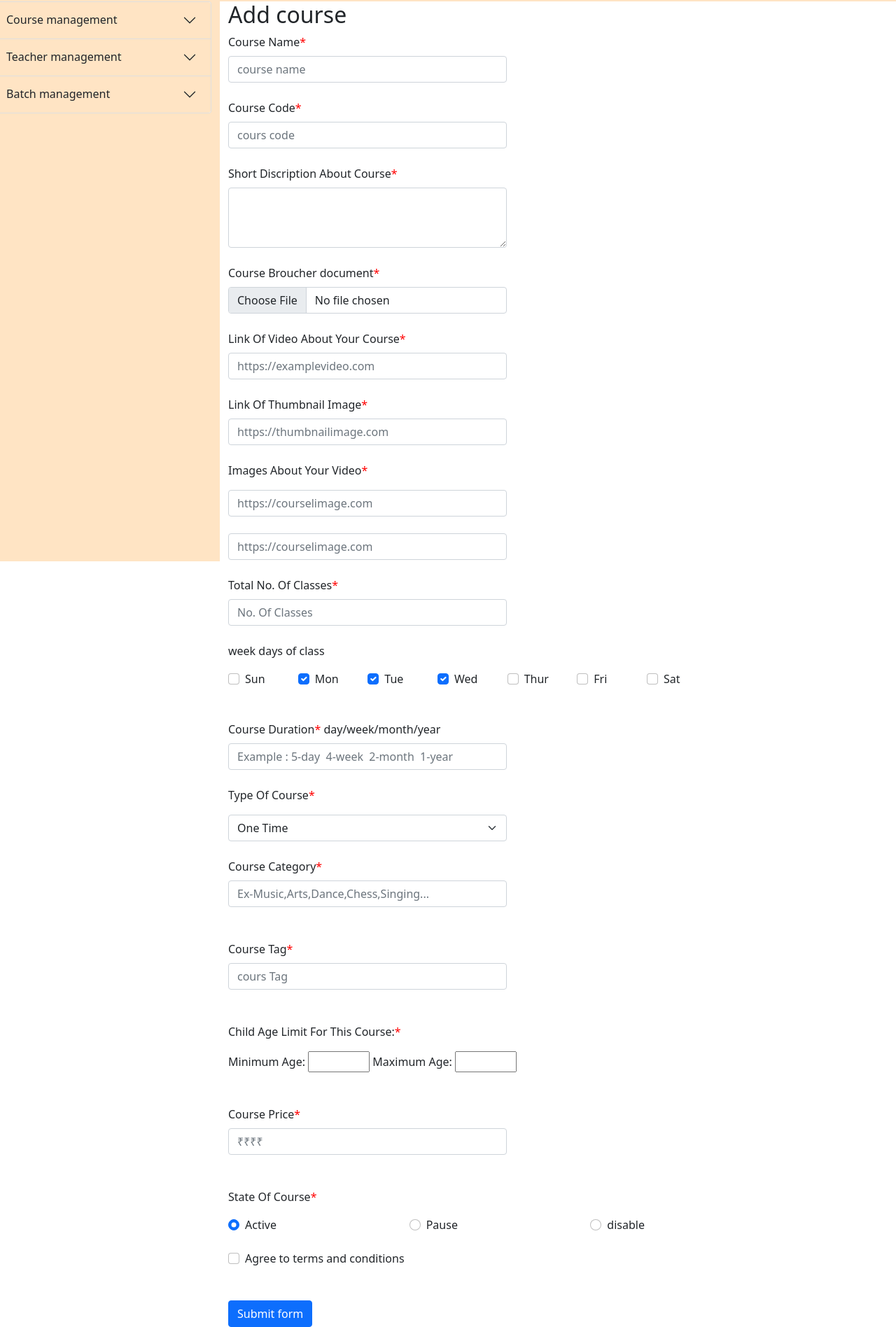
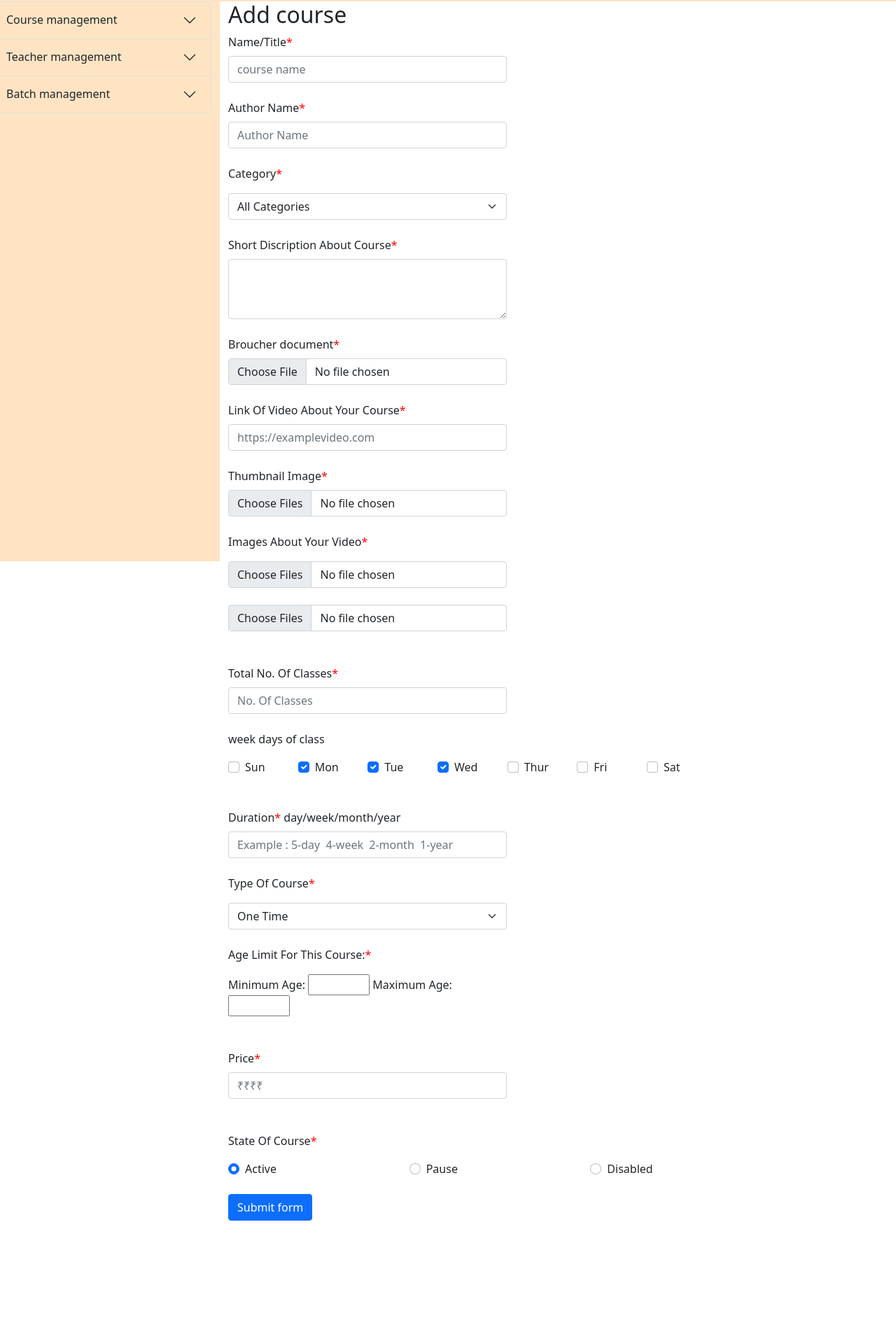
Before and after one commit to ravindrajangid00007/kido_hobby_admin, a Flask app: page /addCourse in a window 1280 px wide. Shown: the part 68-1964 px from the top of the page at 70% size. After the commit the page ends 1812 px from the top, so only its background shows below. Run offline with Flask 2, Linux system fonts and the light colour scheme; the visitor is signed in with stand-in values (Sample User, id 1); some libraries are stand-ins or nearby versions.

Commit message:
db for course

```diff
--- a/admin_panal/__init__.py
+++ b/admin_panal/__init__.py
@@ -9,7 +9,7 @@ from .controllers.admin import admin_route
 
 def create_app():
     app = Flask(__name__)
-
+    app.config['SQLALCHEMY_DATABASE_URI'] = 'mysql://admin:ravindra@database-1.cnnmnb9m4bjr.ap-south-1.rds.amazonaws.com/KIDO_ADMIN_DATABASE'
     with app.app_context():
         db.init_app(app)
         db.create_all()
--- a/admin_panal/controllers/admin.py
+++ b/admin_panal/controllers/admin.py
@@ -1,9 +1,13 @@
+from datetime import datetime
 import functools
 from flask import Flask , request ,Blueprint ,render_template, flash, session, url_for, g
 from werkzeug.utils import redirect
 from werkzeug.security import check_password_hash, generate_password_hash
+from ..models import db
+from ..models.course import Course
+admin_route = Blueprint('admin' , __name__)
 
-admin_route = Blueprint('admin' , __name__)
+
 
 # Login feature
 
@@ -25,6 +29,7 @@ def adminLogin():
 
         session.clear()
         session['user_id'] = 'ADMIN'
+        print(url_for('admin.adminDashboard'))
         return redirect(url_for('admin.adminDashboard'))
 
 #Logout feature
@@ -75,9 +80,41 @@ def addTeacher():
         return render_template('addTeacher.html')
 
 @admin_route.route('/addCourse',methods=["GET","POST"])
+@login_required
 def addCourse():
     if (request.method == "POST"):
         data=request.form
         print(data)
+        weekday=""
+        for i in data:
+           if i in ['sun','mon','tue','wed','thur','fri','sat']:
+              weekday=weekday+i+" "
+        weekday=weekday[0:len(weekday)-1]
+        broucher=request.files['broucher'].read()
+        thumbnailimage=request.files['thumbnailimage'].read()
+        videoimage1=request.files['videoimage1'].read()
+        videoimage2=request.files['videoimage2'].read()
+        course=Course(name=data['name'],
+                      author=data['author'],
+                      category=data['category'],
+                      discription=data['discription'],
+                      broucher=broucher,
+                      coursevideolink=data['coursevideolink'],
+                      thumbnailimage=thumbnailimage,
+                      videoimage1=videoimage1,
+                      videoimage2=videoimage2,
+                      noofclasses=data['noofclasses'],
+                      weekday=weekday,
+                      duration=data['duration'],
+                      coursetype=data['coursetype'],
+                      minage=int(data['minage']),
+                      maxage=int(data['maxage']),
+                      price=float(data['price']),
+                      state=data['state'],
+                      adminname=g.user,
+                      adddate=datetime.utcnow(),
+                      )
+        db.session.add(course)
+        db.session.commit()
         return render_template('addCourse.html')
     return render_template('addCourse.html')
--- a/admin_panal/templates/addcourse.html
+++ b/admin_panal/templates/addcourse.html
@@ -2,41 +2,53 @@
 
 {% block dashContent %}
 <h2>Add course</h2>
- <form method="POST" action="/addCourse" class="needs-validation" novalidate>
-
+<form method="POST" action="/addCourse" enctype="multipart/form-data" class="needs-validation" novalidate>
    <div class="col-md-5 mb-4">
-     <label for="coursename" class="form-label">Course Name<span style="color: red;">*</span></label>
-  <input required type="text" class="form-control" id="coursename" placeholder="course name" name="coursename">
+      <label for="name" class="form-label">Name/Title<span style="color: red;">*</span></label>
+      <input required type="text" class="form-control" id="name" placeholder="course name" name="name">
       <div class="valid-feedback">
          Looks good!
       </div>
       <div class="invalid-feedback">
-      Please choose a Course Name.
+         Please choose a  Name/Title.
       </div>
    </div>
-  <div class=" col-md-5 mb-4">
-    <label for="coursecode" class="form-label">Course Code<span style="color: red;">*</span></label>
-    <input required type="text" class="form-control" id="courscode" placeholder="cours code" name="courscode">
+   <div class="col-md-5 mb-4">
+      <label for="author" class="form-label">Author Name<span style="color: red;">*</span></label>
+      <input required type="text" class="form-control" id="author" placeholder= "Author Name" name="author">
       <div class="valid-feedback">
          Looks good!
       </div>
       <div class="invalid-feedback">
-      Please choose a Course Code.
+         Please Fill a Author Name.
       </div>
    </div>
+   <div class=" col-md-5 mb-4">
+      <p>Category<span style="color: red;">*</span></p>
+      <select required class="form-select" aria-label="Default select example" name="category">
+         <option value="All Categories">All Categories</option>
+         <option value="Art & Craf">Art & Craf</option>
+         <option value="STEM">STEM</option>
+         <option value="Sports">Sports</option>
+         <option value="Dance & Fitness">Dance & Fitness</option>
+         <option value="Drama & Theatre">Drama & Theatre</option>
+         <option value="Fun & Learn">Fun & Learn</option>
+         <option value="Music & Instruments">Music & Instruments</option>
+      </select>
+   </div>
    <div class="col-md-5 mb-4">
-    <label for="coursediscription" class="form-label">Short Discription About Course<span style="color: red;">*</span></label>
-    <textarea required class="form-control" id="coursediscription"  name="coursediscription" rows="3"></textarea>
+      <label for="discription" class="form-label">Short Discription About Course<span style="color: red;">*</span></label>
+      <textarea required class="form-control" id="discription"  name="discription" rows="3"></textarea>
       <div class="valid-feedback">
          Looks good!
       </div>
       <div class="invalid-feedback">
-      Please Fill short course discription.
+         Please Fill short discription.
       </div>
    </div>
    <div class="col-md-5 mb-4">
-    <label for="coursebroucher" class="form-label">Course Broucher document<span style="color: red;">*</span></label>
-    <input required type="file" class="form-control" id="coursebroucher" name="coursebroucher">
+      <label for="broucher" class="form-label">Broucher document<span style="color: red;">*</span></label>
+      <input required type="file" class="form-control"  accept="application/pdf,.csv, application/vnd.openxmlformats-officedocument.spreadsheetml.sheet, application/vnd.ms-excel" id="broucher" name="broucher">
       <div class="valid-feedback">
          Looks good!
       </div>
@@ -44,7 +56,6 @@
          Please upload a Broucher document.
       </div>
    </div>
-
    <div class="col-md-5 mb-4">
       <label for="coursevideolink" class="form-label">Link Of Video About Your Course<span style="color: red;">*</span> </label>
       <input required type="url" pattern="https?://.+" title="Include http://" class="form-control" id="coursevideolink" placeholder="https://examplevideo.com" name="coursevideolink">
@@ -55,30 +66,34 @@
          Please choose a vaild video link.
       </div>
    </div>
-
    <div class="col-md-5 mb-4">
-    <label for="thumbnailimageurl" class="form-label">Link Of Thumbnail Image<span style="color: red;">*</span> </label>
-    <input required type="url" class="form-control" id="thumbnailimageurl" placeholder="https://thumbnailimage.com" name="thumbnailimageurl">
+      <label for="thumbnailimage" class="form-label">Thumbnail Image<span style="color: red;">*</span> </label>
+      <input type="file" class="form-control" name="thumbnailimage" id="thumbnailimage" required multiple="multiple" accept="image/png,image/gif,image/jpeg,image/*" />
       <div class="valid-feedback">
          Looks good!
       </div>
       <div class="invalid-feedback">
-      Please choose a vaild image link.
+         Please choose a vaild image.
       </div>
    </div>
    <p>Images About Your Video<span style="color: red;">*</span></p>
-  <div class="col-md-5 mb-6">
-    <input type="url" required class="form-control" id="imagelink1" placeholder="https://courselimage.com" name="imagelink1">
+   <div class="col-md-5 mb-4">
+      <input type="file" class="form-control" name="videoimage1" id="videoimage1" required multiple="multiple" accept="image/png,image/gif,image/jpeg,image/*" />
       <div class="valid-feedback">
          Looks good!
       </div>
       <div class="invalid-feedback">
-      Please choose a vaild image link.
+         Please choose a vaild image.
       </div>
    </div>
-  <br/>
-  <div class="col-md-5 mb-6">
-    <input type="url" class="form-control" id="imagelink2" placeholder="https://courselimage.com" name="imagelink2">
+   <div class="col-md-5 mb-4">
+      <input type="file" class="form-control" name="videoimage2" id="videoimage2" required multiple="multiple" accept="image/png,image/gif,image/jpeg,image/*" />
+      <div class="valid-feedback">
+         Looks good!
+      </div>
+      <div class="invalid-feedback">
+         Please choose a vaild image.
+      </div>
    </div>
    <br/>
    <div class=" col-md-5 mb-4">
@@ -100,7 +115,6 @@
       <input class="form-check-input" value="mon" type="checkbox" id="mon" name="mon" checked>
       <label class="form-check-label" for="mon">Mon</label>
    </div>
-
    <div class="form-check form-check-inline col-md-1 mb-5">
       <input class="form-check-input" value="tue" type="checkbox" id="tue" name="tue" checked>
       <label class="form-check-label" for="tue">Tue</label>
@@ -109,12 +123,10 @@
       <input class="form-check-input" value="wed" type="checkbox" id="wed" name="wed" checked>
       <label class="form-check-label" for="wed">Wed</label>
    </div>
-
    <div class="form-check form-check-inline col-md-1 mb-5">
       <input class="form-check-input" value="thur" type="checkbox" id="thur" name="thur">
       <label class="form-check-label" for="thur">Thur</label>
    </div>
-
    <div class="form-check form-check-inline col-md-1 mb-5">
       <input class="form-check-input" value="fri" type="checkbox" id="fri" name="fri">
       <label class="form-check-label" for="fri">Fri</label>
@@ -123,56 +135,35 @@
       <input class="form-check-input" value="sat" type="checkbox" id="sat" name="sat">
       <label class="form-check-label" for="sat">Sat</label>
    </div>
-
-
-
    <div class=" col-md-5 mb-4">
-    <label for="courseduration" class="form-label">Course Duration<span style="color: red;">*</span>  day/week/month/year</label>
-    <input required type="text" class="form-control" id="courseduration" placeholder="Example : 5-day  4-week  2-month  1-year" name="courseduration">
+      <label for="duration" class="form-label">Duration<span style="color: red;">*</span>  day/week/month/year</label>
+      <input required type="text" pattern="[1-9\-]{1}+[A-Za-z]{3,6}" class="form-control" id="duration" placeholder="Example : 5-day  4-week  2-month  1-year" name="duration">
       <div class="valid-feedback">
          Looks good!
       </div>
       <div class="invalid-feedback">
-      Please fill course duration.
+         Please fill duration of course.
       </div>
    </div>
    <div class=" col-md-5 mb-4">
       <p>Type Of Course<span style="color: red;">*</span></p>
       <select required class="form-select" aria-label="Default select example" name="coursetype">
          <option value="One Time">One Time</option>
-      <option value="Recurring">Recurring</option>
+         <option value="Weekly">Weekly</option>
+         <option value="Monthly">Monthly</option>
+         <option value="Demo">Demo</option>
       </select>
    </div>
    <div class="col-md-5 mb-5">
-    <label for="coursecategory" class="form-label">Course Category<span style="color: red;">*</span></label>
-    <input required type="text" class="form-control" id="coursecategory" placeholder="Ex-Music,Arts,Dance,Chess,Singing..." name="coursecategory">
-    <div class="valid-feedback">
-      Looks good!
-    </div>
-    <div class="invalid-feedback">
-      Please fill course Category.
-    </div>
-  </div>
-  <div class="col-md-5 mb-5">
-    <label for="tag" class="form-label">Course Tag<span style="color: red;">*</span></label>
-    <input required type="text" class="form-control" id="tag" placeholder="cours Tag" name="tag">
-    <div class="valid-feedback">
-      Looks good!
-    </div>
-    <div class="invalid-feedback">
-      Please fill course Tag.
-    </div>
-  </div>
-  <div class="col-md-9 mb-5">
-  <p>Child Age Limit For This Course:<span style="color: red;">*</span></p>
+      <p>Age Limit For This Course:<span style="color: red;">*</span></p>
       <label for="minage">Minimum Age:</label>
       <input required type="number" id="minage" name="minage" min="0" max="50">
       <label for="maxage">Maximum Age:</label>
       <input required type="number" id="maxage" name="maxage" min="0" max="50">
    </div>
    <div class=" col-md-5 mb-5">
-    <label for="price" class="form-label">Course Price<span style="color: red;">*</span></label>
-    <input required type="text" class="form-control" id="price" placeholder="₹₹₹₹" name="price">
+      <label for="price" class="form-label">Price<span style="color: red;">*</span></label>
+      <input required type="text" pattern="[0-9]+(\.[0-9]{1,2})?" class="form-control" id="price" placeholder="₹₹₹₹" name="price">
       <div class="valid-feedback">
          Looks good!
       </div>
@@ -182,29 +173,21 @@
    </div>
    <p>State Of Course<span style="color: red;">*</span></p>
    <div class="form-check form-check-inline col-md-3 mb-4">
-    <input class="form-check-input" value="Active" type="radio" name="coursestate" id="active" checked>
+      <input class="form-check-input" value="Active" type="radio" name="state" id="active" checked>
       <label class="form-check-label" for="checked">Active</label>
    </div>
    <div class="form-check form-check-inline col-md-3 mb-4">
-    <input class="form-check-input" value="Pause" type="radio" name="coursestate" id="pause" >
+      <input class="form-check-input" value="Pause" type="radio" name="state" id="pause" >
       <label class="form-check-label" for="pause">Pause</label>
    </div>
    <div class="form-check form-check-inline col-md-3 mb-4">
-    <input class="form-check-input" value="disable" type="radio" name="coursestate" id="disable" >
-    <label class="form-check-label" for="disable">disable</label>
+      <input class="form-check-input" value="disable" type="radio" name="state" id="disable" >
+      <label class="form-check-label" for="disable">Disabled</label>
    </div>
-  <div class="form-check col-md-5 mb-5">
-    <input class="form-check-input" type="checkbox" value="" id="terms" required>
-    <label class="form-check-label" for="terms">
-      Agree to terms and conditions
-    </label>
-  </div>
-  <div class="col-12">
+   <div class="col-6">
       <button class="btn btn-primary" type="submit">Submit form</button>
    </div>
    </div>
-
-
 </form>
 <script>
   (function () {
--- a/app.py
+++ b/app.py
@@ -5,5 +5,4 @@ app = create_app()
 if __name__ == '__main__':
     app.secret_key = 'super secret key'
     app.config['SESSION_TYPE'] = 'filesystem'
-    app.config['SQLALCHEMY_DATABASE_URI'] = 'mysql://admin:ravindra@database-1.cnnmnb9m4bjr.ap-south-1.rds.amazonaws.com/KIDO_ADMIN_DATABASE'
     app.run(debug=True ,port=8000)
```
Also changed, not shown: admin_panal/models/course.py (+23 -27 lines). Lines whose indentation alone changed are shown as unchanged.
